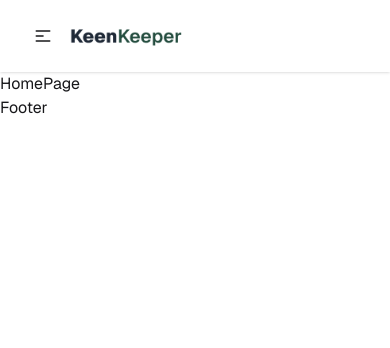
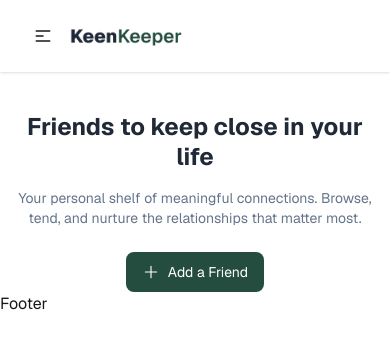
Before and after one commit to HasanMohammodZakaria/assignment-07-mt-07-keep-keeper, a React (Vite) app: page / in a window 390 px wide. Shown: the top 348 px of the page. Built offline with nearby package versions, Linux system fonts and the light colour scheme.

Commit message:
added banner with responsive

```diff
--- /dev/null
+++ b/src/components/shared/HomePage/Banner.jsx
@@ -0,0 +1,23 @@
+import { HiPlus } from "react-icons/hi2";
+
+const Banner = () => {
+  return (
+    <div className="flex flex-col justify-center items-center max-w-277.5 mx-auto mt-10 md:mt-16 lg:mt-20 px-4">
+      <h2 className="text-2xl sm:text-3xl md:text-4xl lg:text-[48px] font-bold text-[#1F2937] text-center leading-tight">
+        Friends to keep close in your life
+      </h2>
+
+      <p className="text-sm sm:text-base text-[#64748B] mt-4 mb-6 md:mb-8 text-center max-w-125 lg:max-w-162.5 mx-auto">
+        Your personal shelf of meaningful connections. Browse, tend, and nurture
+        the <br className="hidden lg:block" /> relationships that matter most.
+      </p>
+
+      <button className="flex items-center gap-2 bg-[#244D3F] text-white px-4 py-2.5 md:px-5 md:py-3 rounded-lg text-sm md:text-base hover:bg-[#1b3a30] transition">
+        <HiPlus size={18} />
+        Add a Friend
+      </button>
+    </div>
+  );
+};
+
+export default Banner;
--- a/src/pages/HomePage/HomePage.jsx
+++ b/src/pages/HomePage/HomePage.jsx
@@ -1,9 +1,10 @@
 import React from 'react';
+import Banner from '../../components/shared/HomePage/Banner';
 
 const HomePage = () => {
     return (
         <div>
-            HomePage
+            <Banner />
         </div>
     );
 };
```
